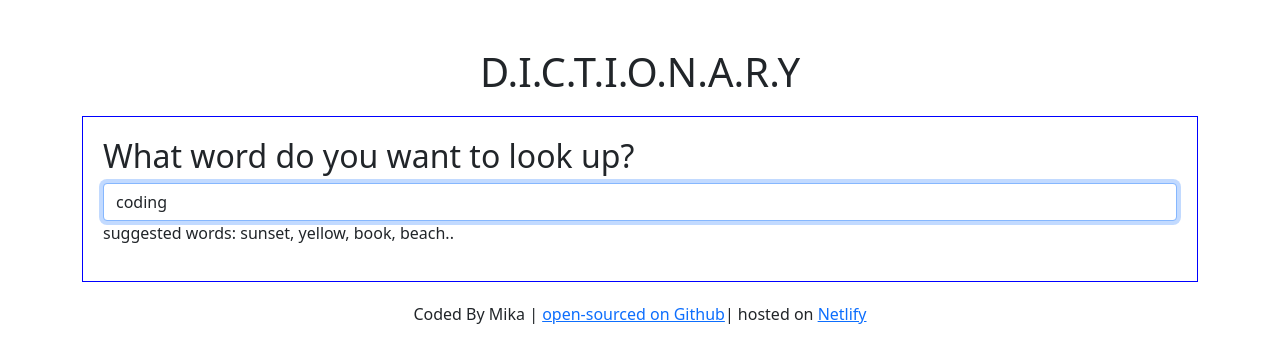
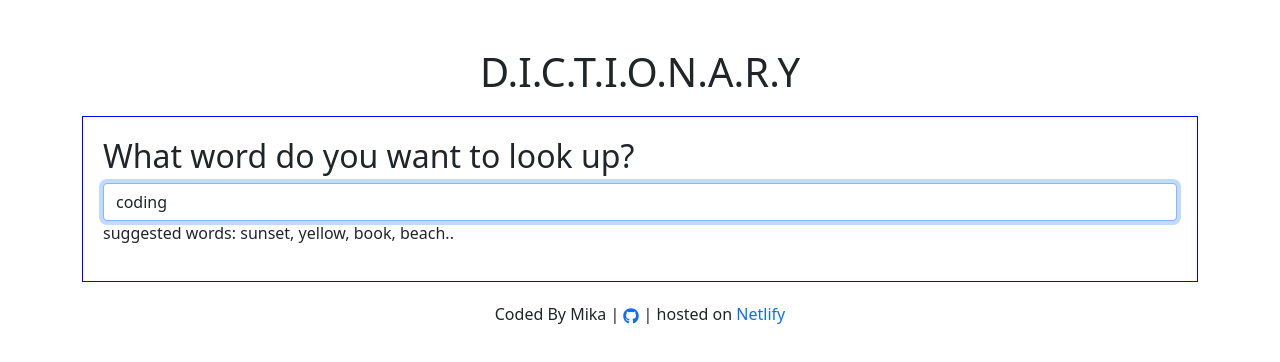
Before and after one commit to aqualinka/react-dictionaryapp, a React (Create React App) app: page / in a window 1280 px wide. Shown: the top 362 px of the page. Built offline with nearby package versions, Linux system fonts and the light colour scheme; no server answers.

Commit message:
added github icon

```diff
--- a/package.json
+++ b/package.json
@@ -9,6 +9,7 @@
     "axios": "^0.21.1",
     "react": "^17.0.2",
     "react-dom": "^17.0.2",
+    "react-icons": "^4.2.0",
     "react-scripts": "4.0.3",
     "web-vitals": "^1.1.2"
   },
--- a/src/App.css
+++ b/src/App.css
@@ -3,3 +3,9 @@ section {
     border: 1px solid blue;
     margin: 20px 0;
 }
+footer a{
+    text-decoration: none;
+}
+footer a:hover{
+   opacity: 0.7;
+}
--- a/src/App.js
+++ b/src/App.js
@@ -1,5 +1,6 @@
 import Dictionary from "./Dictionary";
 import './App.css';
+import {FaGithub} from "react-icons/fa";
 
 function App() {
 
@@ -8,13 +9,16 @@ function App() {
     <div className="App">
       <div className="container my-5">
         <header className="App-header">
+
           <h1 className="text-center">D.I.C.T.I.O.N.A.R.Y</h1>
         </header>
         <main>
           <Dictionary defaultKeyword="coding"/>
         </main>
         <footer className="text-center">
-          Coded By Mika | <a href="https://github.com/aqualinka/react-dictionaryapp" target="_blank" rel="noopener noreferrer">open-sourced on Github</a>| hosted on <a href="https://relaxed-shockley-3c677b.netlify.app/">Netlify</a>
+
+          Coded By Mika | <a href="https://github.com/aqualinka/react-dictionaryapp" target="_blank" rel="noopener noreferrer">
+          <FaGithub /> </a>| hosted on <a href="https://relaxed-shockley-3c677b.netlify.app/">Netlify</a>
         </footer>
       </div>
 
```
Also changed, not shown: 1 other file (tests, documents, lock files or other folders).
